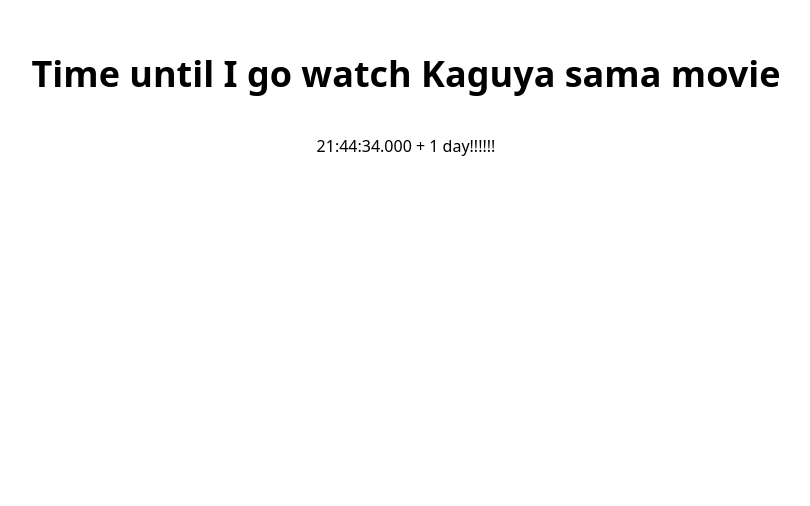
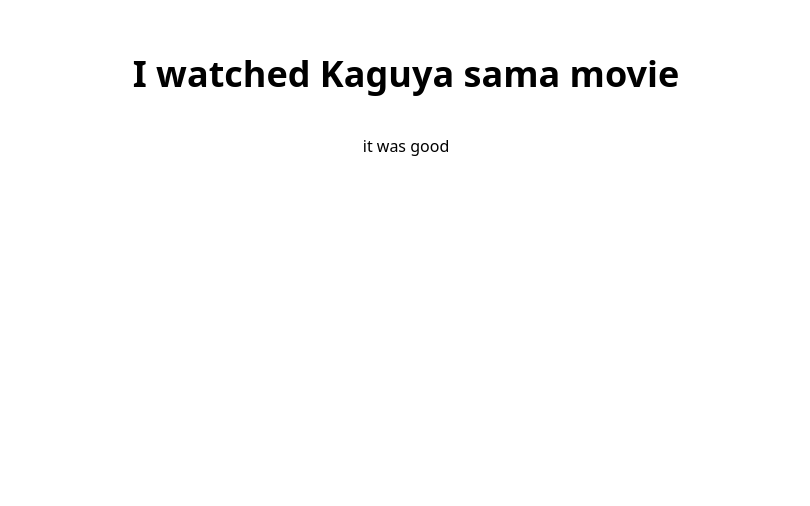
Before and after one commit to zbrachinara/zbrachinara.github.io, a SvelteKit app: page / in a window 1280 px wide. Shown: the part 294-800 px from the top of the page, without its empty margins (234-1044 px from the left). Built offline with nearby package versions, Linux system fonts and the light colour scheme.

Commit message:
update kaguya sama timer

```diff
--- a/src/routes/+page.svelte
+++ b/src/routes/+page.svelte
@@ -12,8 +12,8 @@
 <div class="flex flex-col">
 	<div class="flex h-screen">
 		<div class="my-auto mx-auto text-center space-y-10">
-			<h1 class="font-extrabold text-4xl">Time until I go watch Kaguya sama movie</h1>
-			<p class="">{time_until_kaguya_sama}</p>
+			<h1 class="font-extrabold text-4xl">I watched Kaguya sama movie</h1>
+			<p class="">it was good</p>
 		</div>
 	</div>
 
```
